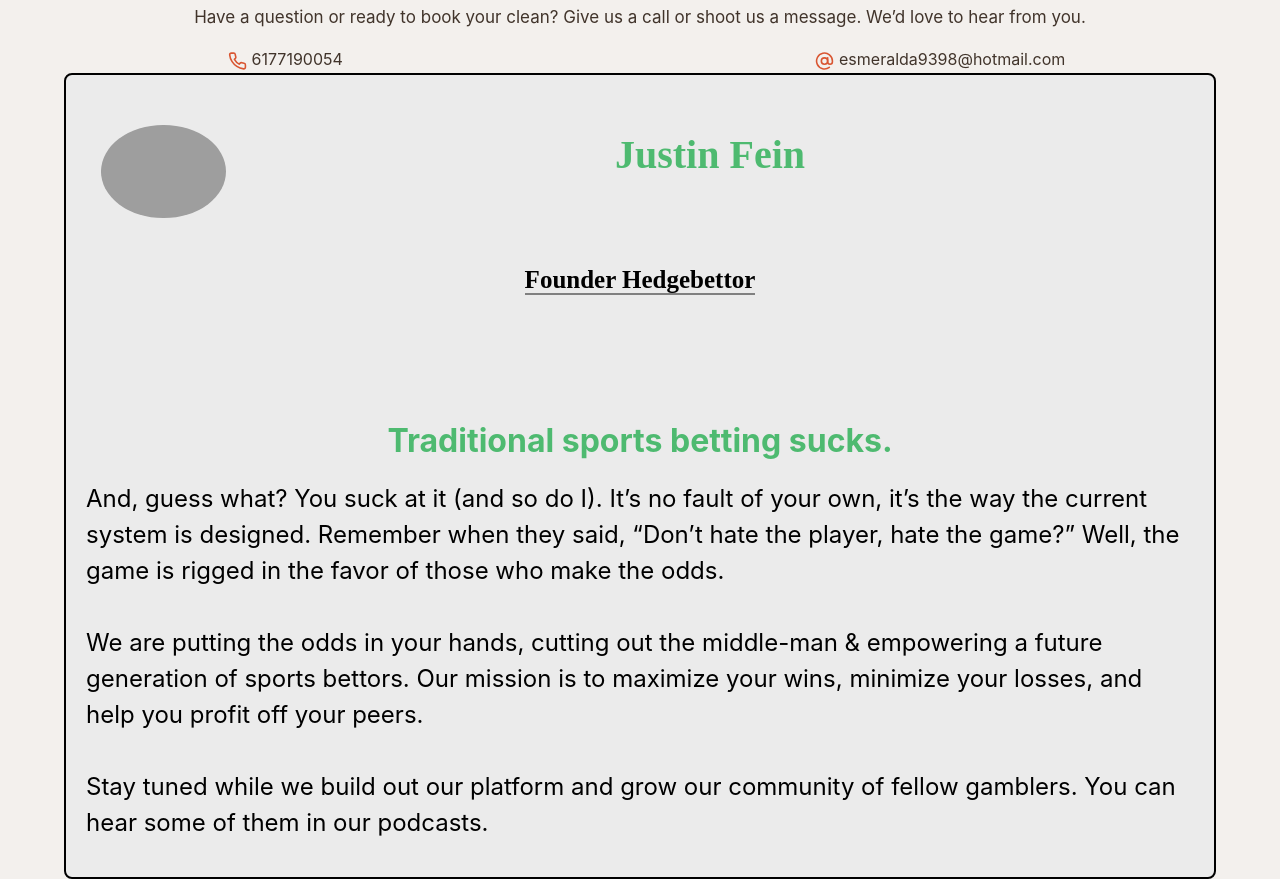
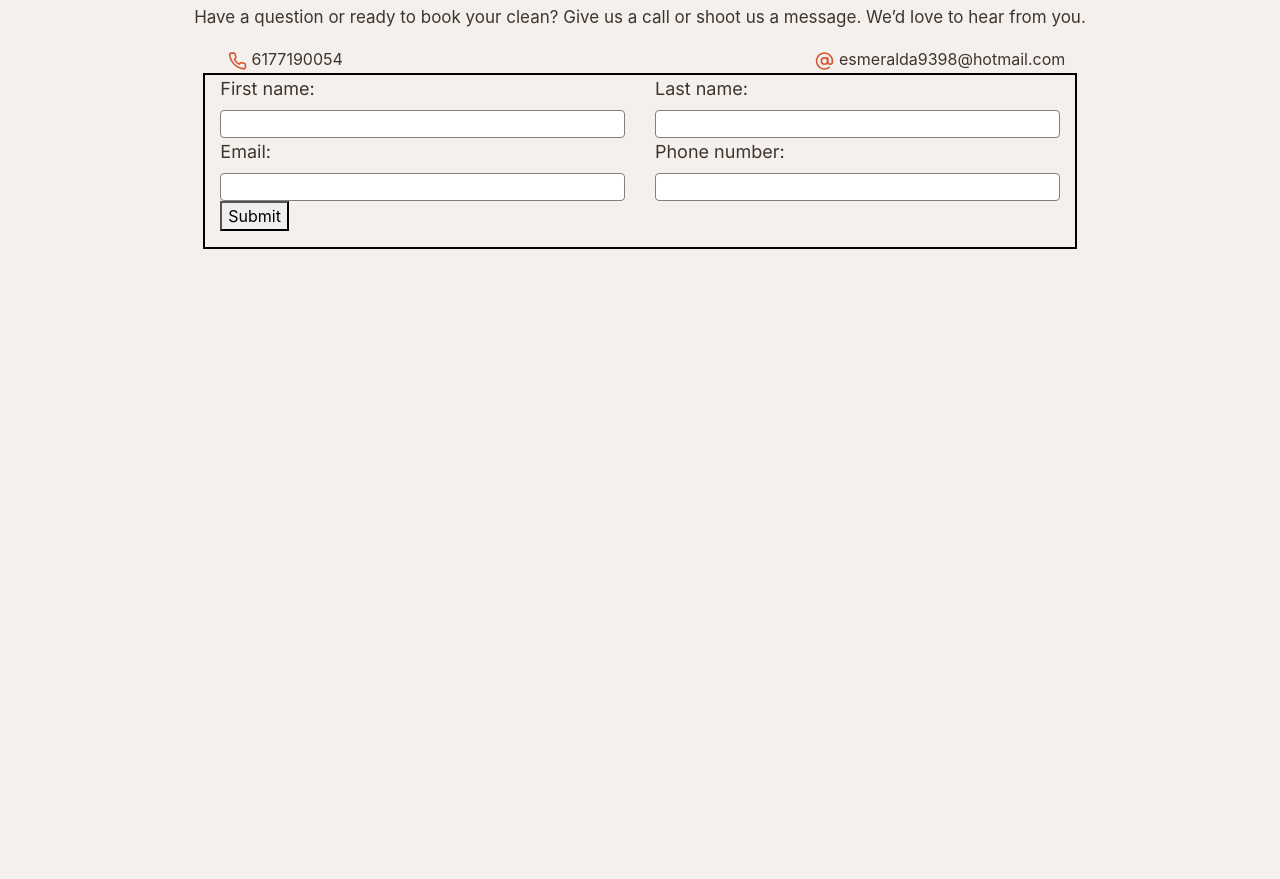
Before and after one commit to barksanto/mncleaning, a plain HTML site: page index.html in a window 1280 px wide. Shown: the part 3369-4248 px from the top of the page. After the commit the page ends 3618 px from the top, so only its background shows below. Drawn offline with nearby package versions, Linux system fonts and the light colour scheme; grey boxes are pictures that could not be loaded.

Commit message:
added contact form to bottom of page

```diff
--- /dev/null
+++ b/contact-form.css
@@ -0,0 +1,4 @@
+#contact-form{
+  border: 2px solid black;
+
+}
--- a/index.html
+++ b/index.html
@@ -18,6 +18,7 @@
     <link rel="stylesheet" href="./faq.css">
     <link rel="stylesheet" href="./team.css">
     <link rel="stylesheet" href="./contact.css">
+    <link rel="stylesheet" href="./contact-form.css">
     <!-- fontawesome -->
     <link rel="stylesheet" href="https://maxcdn.bootstrapcdn.com/font-awesome/4.5.0/css/font-awesome.min.css">
 
@@ -750,7 +751,7 @@
                 laudantium, totam rem aperiam, eaque ipsa quae ab illo inventore veritatis et quasi architecto.</p>
             </div> -->
 
-  <div class="banner" style="margin: 0 auto;
+  <!-- <div class="banner" style="margin: 0 auto;
                 background-color: #EBEBEB;
                 width: 90%;
                 height: 100%;
@@ -781,12 +782,7 @@
 
         </span>
         <br>
-        <!-- <div style="border-bottom: 2px solid grey;">
-          <span class="ban2"
-            style="color: black; font-size:25px;">
-            Founder Hedgebettor
-          </span>
-        </div> -->
+
 
       </p>
       <br><br><br><br>
@@ -805,15 +801,36 @@
         fellow gamblers. You can hear some of
         them in our podcasts.
       </p>
-      <!-- <p style="margin-bottom: none; padding: none !important;">
+    </div>
+  </div> -->
+    <div class="row justify-content-center">
+      <form id="contact-form" action="https://formspree.io/f/mvodvvqq" method="POST" class="col-8">
+        <div class="row justify-content-between">
+          <div class="col-sm-12 col-md-6">
+            <label>First name:</label>
+            <input type="text" name="first-name" />
+        </div>
+          <div class="col-sm-12 col-md-6">
+            <label>Last name:</label>
+            <input type="text" name="last-name" />
+        </div>
+        </div>
+        <div class="row justify-content-between">
+          <div class="col-sm-12 col-md-6">
+            <label>Email:</label>
+            <input type="email" name="email" />
+          </div>
+          <div class="col-sm-12 col-md-6">
+            <label>Phone number:</label>
+            <input type="text" name="message" />
+          </div>
+        </div>
 
-                  </p>
-                  <p style="margin-bottom: none; padding: none !important;">
-
-                  </p> -->
+        <button id="contact-form-button">Submit</button>
+        <p id="contact-form-status"></p>
+      </form>
     </div>
-  </div>
-      </div>
+</div>
 
     <script>
       feather.replace()
```
Also changed, not shown: contact-form.js (added, +20 -0 lines).
